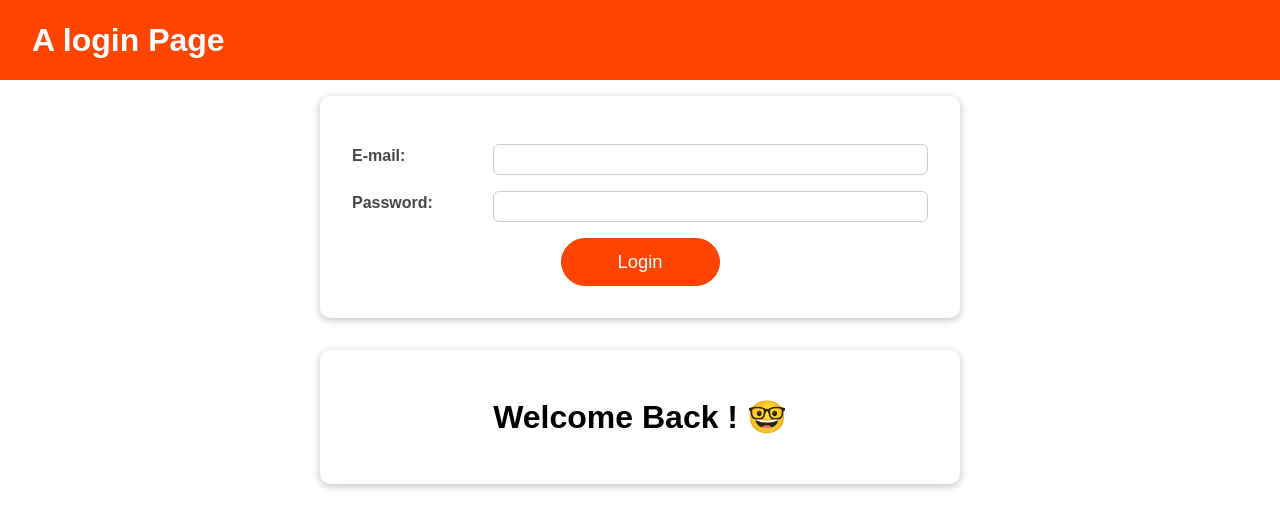
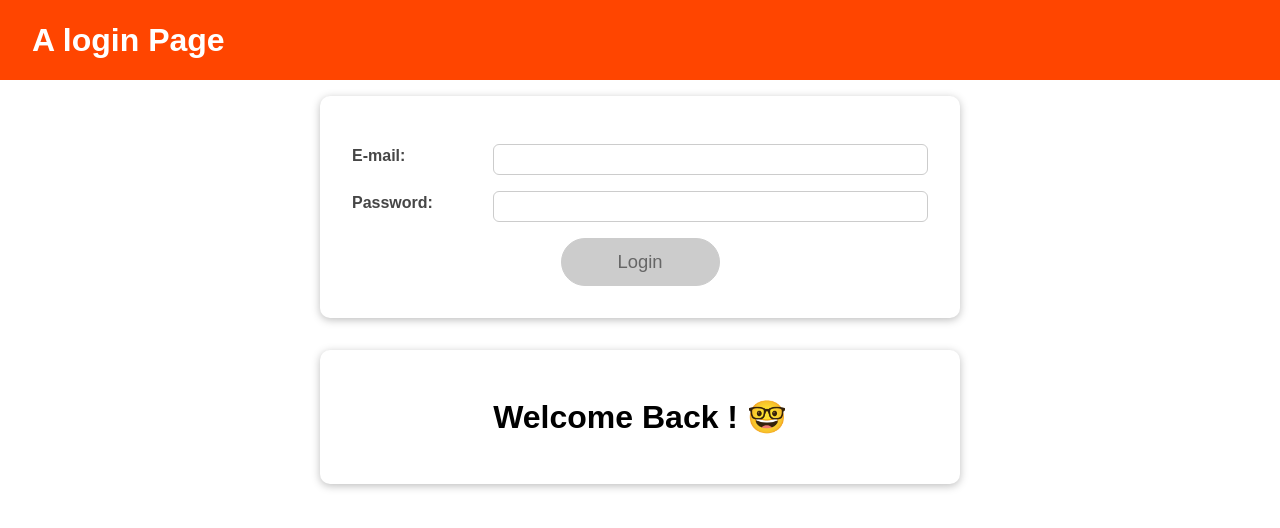
Before and after one commit to MwauStephen/React-Logg-In, a React (Create React App) app: page / in a window 1280 px wide. Shown: the top 528 px of the page. Built offline with nearby package versions, Linux system fonts and the light colour scheme.

Commit message:
added a disabled property on the log in button

```diff
--- a/src/Components/Login/Login.js
+++ b/src/Components/Login/Login.js
@@ -79,7 +79,9 @@
           />
         </div>
         <div className={styles.actions}>
-          <Button type="submit">Login</Button>
+          <Button type="submit" disabled={!formIsValid}>
+            Login
+          </Button>
         </div>
       </form>
     </Card>
```
